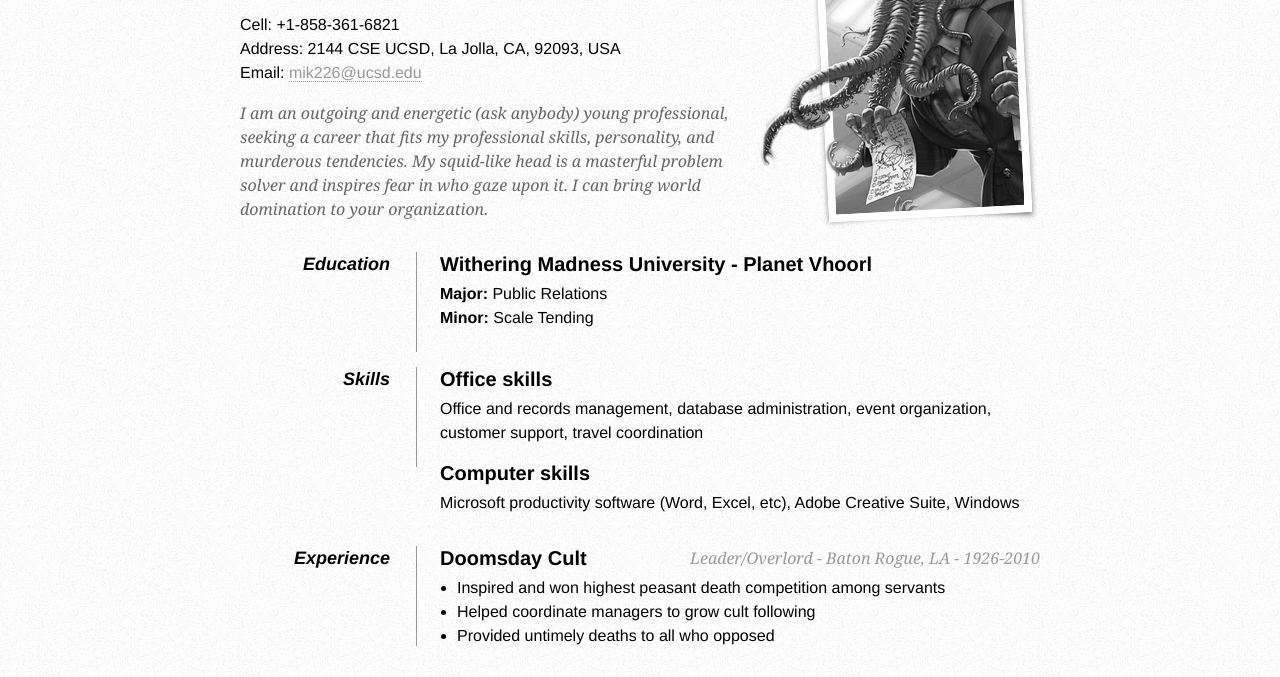
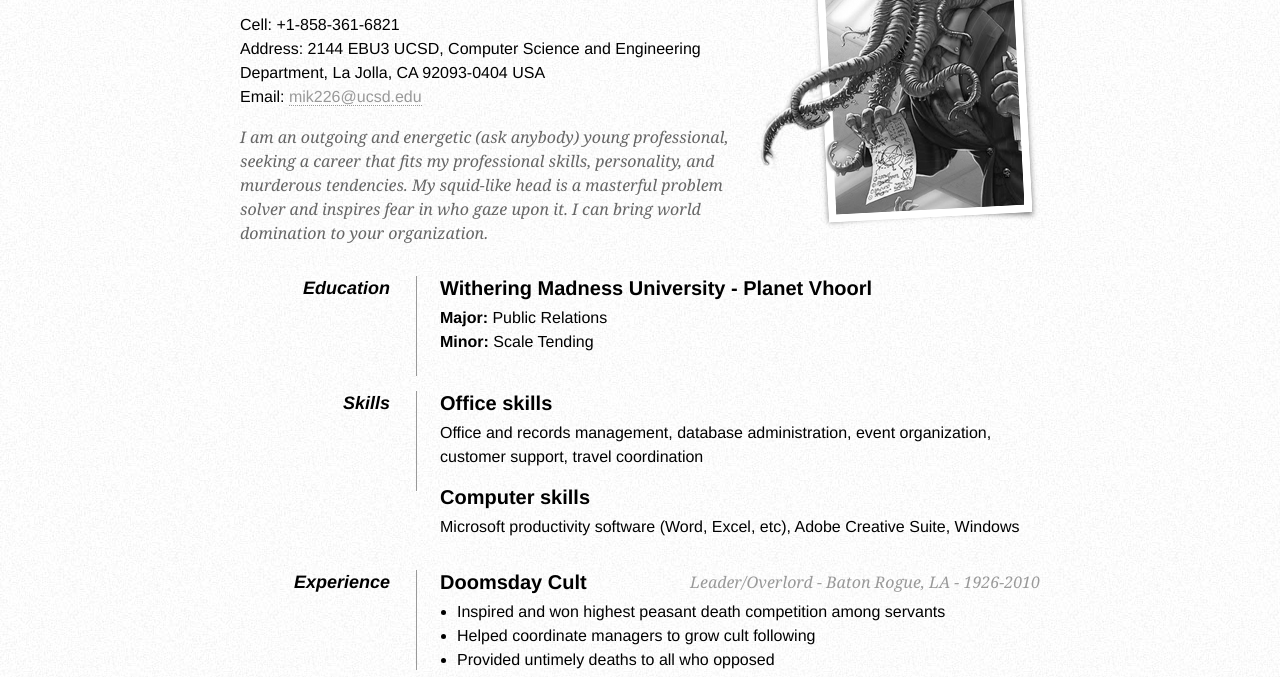
Before and after one commit to mik226/mik226.github.io, a plain HTML site: page index.html in a window 1280 px wide. Shown: the part 84-761 px from the top of the page. Drawn offline with Linux system fonts and the light colour scheme.

Commit message:
Update index.html

```diff
--- a/index.html
+++ b/index.html
@@ -43,7 +43,7 @@
 
             <p>
                 Cell: <span class="tel">+1-858-361-6821</span><br />
-                Address: 2144 CSE UCSD, La Jolla, CA, 92093, USA<br />
+                Address: 2144 EBU3 UCSD, Computer Science and Engineering Department, La Jolla, CA 92093-0404 USA<br />
                 Email: <a class="email" href="mailto:mik226@ucsd.edu">mik226@ucsd.edu</a>
             </p>
         </div>
```
